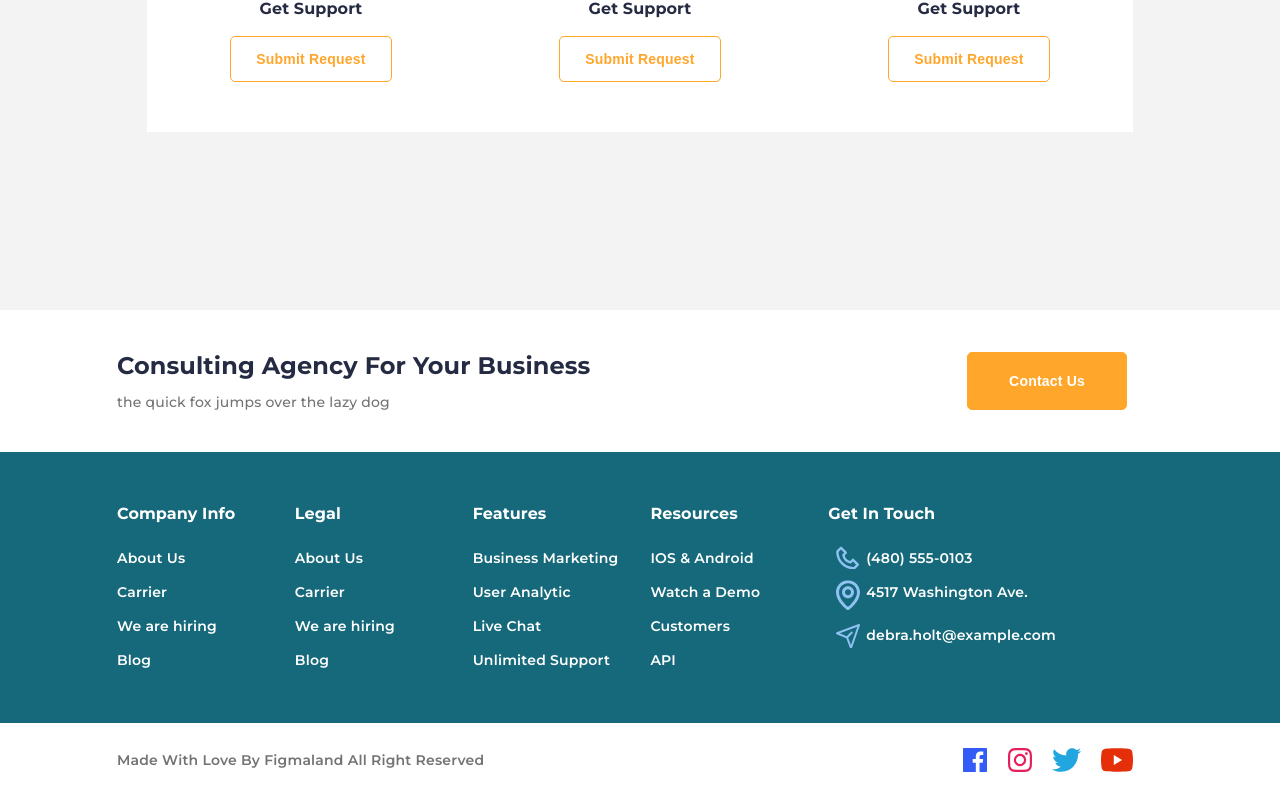
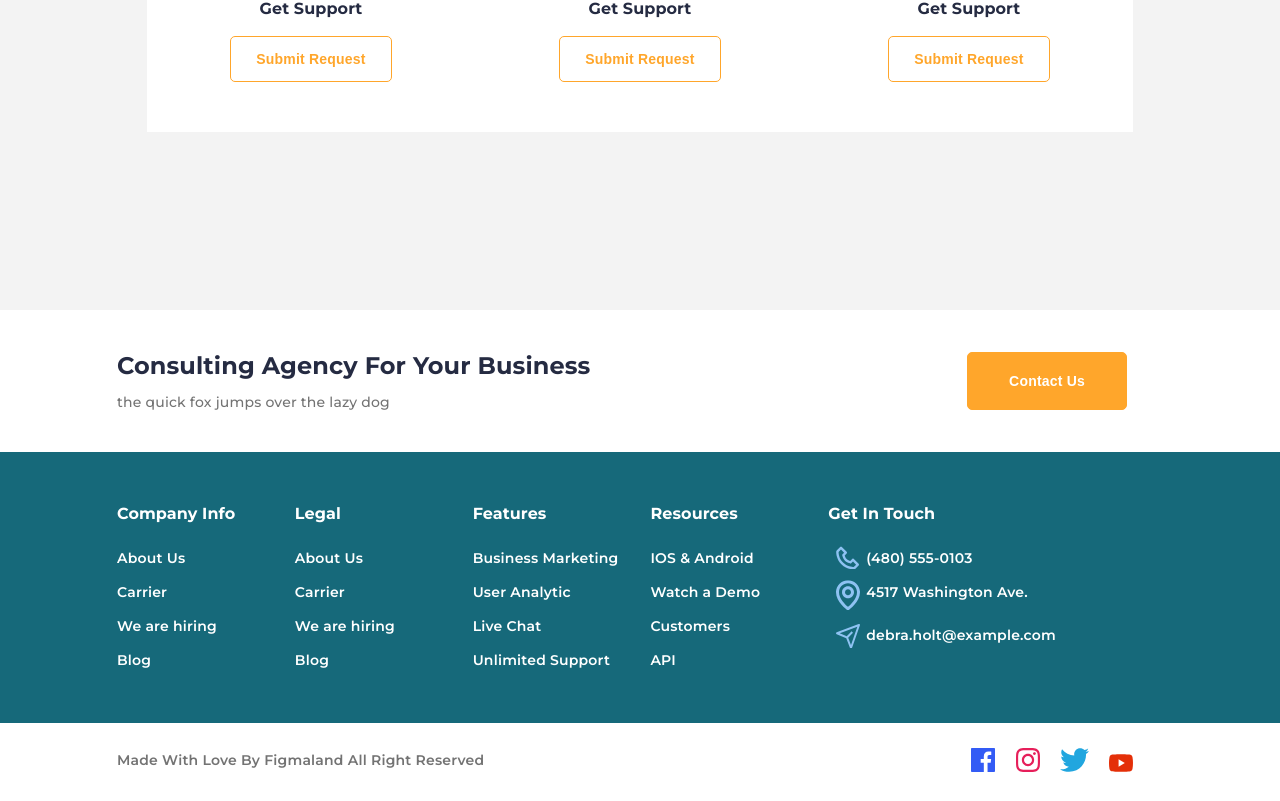
Before and after one commit to SerhiiIkin/Serhii-Ikin-lesson-13, a plain HTML site: page index.html in a window 1280 px wide. Shown: the part 3982-4783 px from the top of the page. Drawn offline with Linux system fonts and the light colour scheme.

Commit message:
index change

```diff
--- a/index.html
+++ b/index.html
@@ -374,7 +374,14 @@
             <a href="#" class="footer-link"><img src="img/footer/faceb.svg" alt=""></a>
             <a href="#" class="footer-link"><img src="img/footer/inst.svg" alt=""></a>
             <a href="#" class="footer-link"><img src="img/footer/tviter.svg" alt=""></a>
-            <a href="#" class="footer-link"><img src="img/footer/youtube.svg" alt=""></a>
+            <a href="#" class="footer-link">
+              <svg width="24" height="18" viewBox="0 0 24 18" fill="none" xmlns="http://www.w3.org/2000/svg">
+                <path
+                  d="M23.4699 2.93179C23.3335 2.39882 23.0663 1.91289 22.6951 1.52261C22.324 1.13234 21.8619 0.851413 21.355 0.707956C19.4884 0.176758 11.9879 0.176758 11.9879 0.176758C11.9879 0.176758 4.48729 0.176758 2.62071 0.707956C2.11385 0.851413 1.65172 1.13234 1.28057 1.52261C0.90941 1.91289 0.642248 2.39882 0.50582 2.93179C0.157288 4.93347 -0.0118455 6.96513 0.000644257 9.00005C-0.0118455 11.035 0.157288 13.0666 0.50582 15.0683C0.642248 15.6013 0.90941 16.0872 1.28057 16.4775C1.65172 16.8678 2.11385 17.1487 2.62071 17.2921C4.48729 17.8233 11.9879 17.8233 11.9879 17.8233C11.9879 17.8233 19.4884 17.8233 21.355 17.2921C21.8619 17.1487 22.324 16.8678 22.6951 16.4775C23.0663 16.0872 23.3335 15.6013 23.4699 15.0683C23.8184 13.0666 23.9876 11.035 23.9751 9.00005C23.9876 6.96513 23.8184 4.93347 23.4699 2.93179ZM9.59041 12.7815V5.21864L15.8152 9.00005L9.59041 12.7815Z"
+                  fill="#E42F08" />
+              </svg>
+
+            </a>
           </div>
         </div>
       </div>
```
